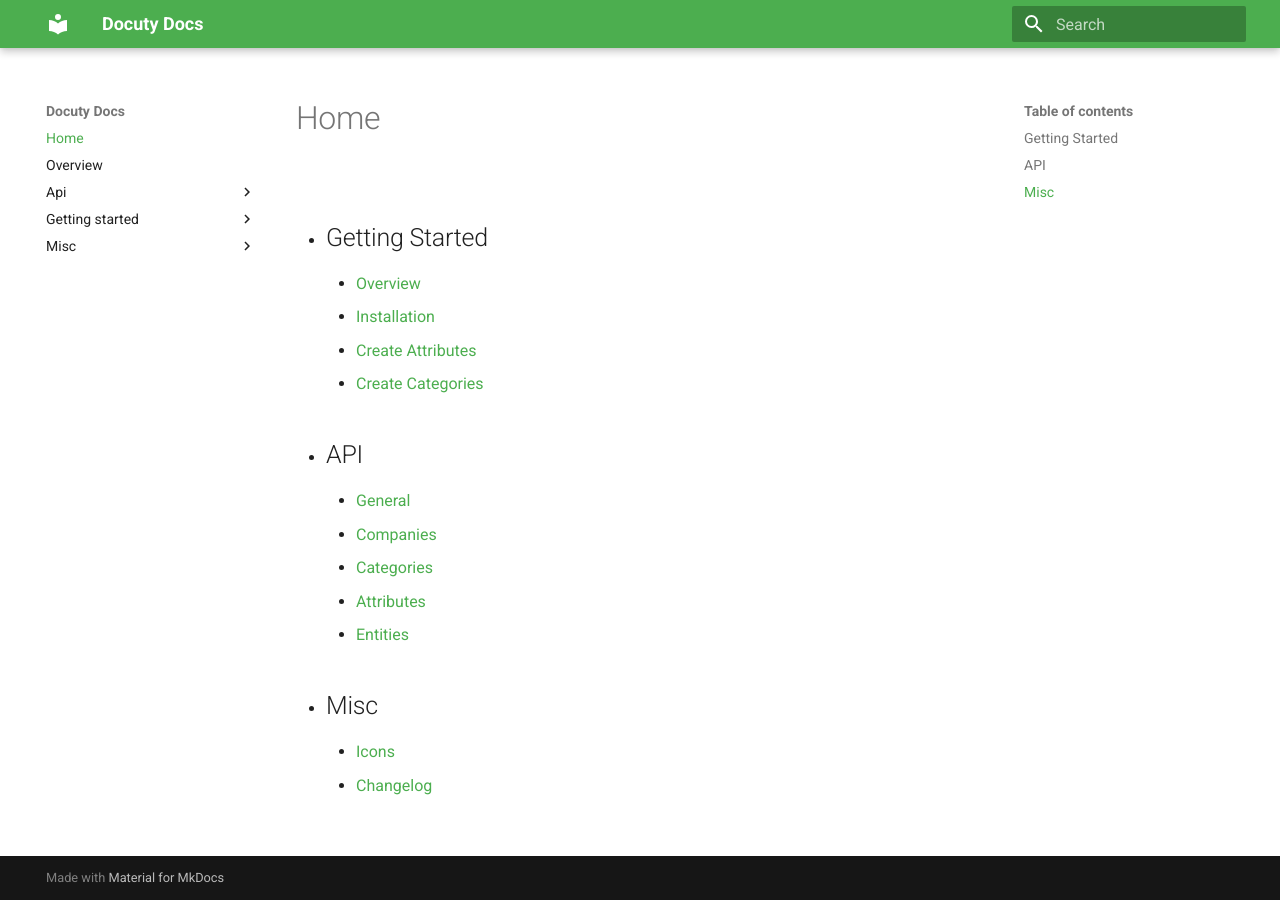
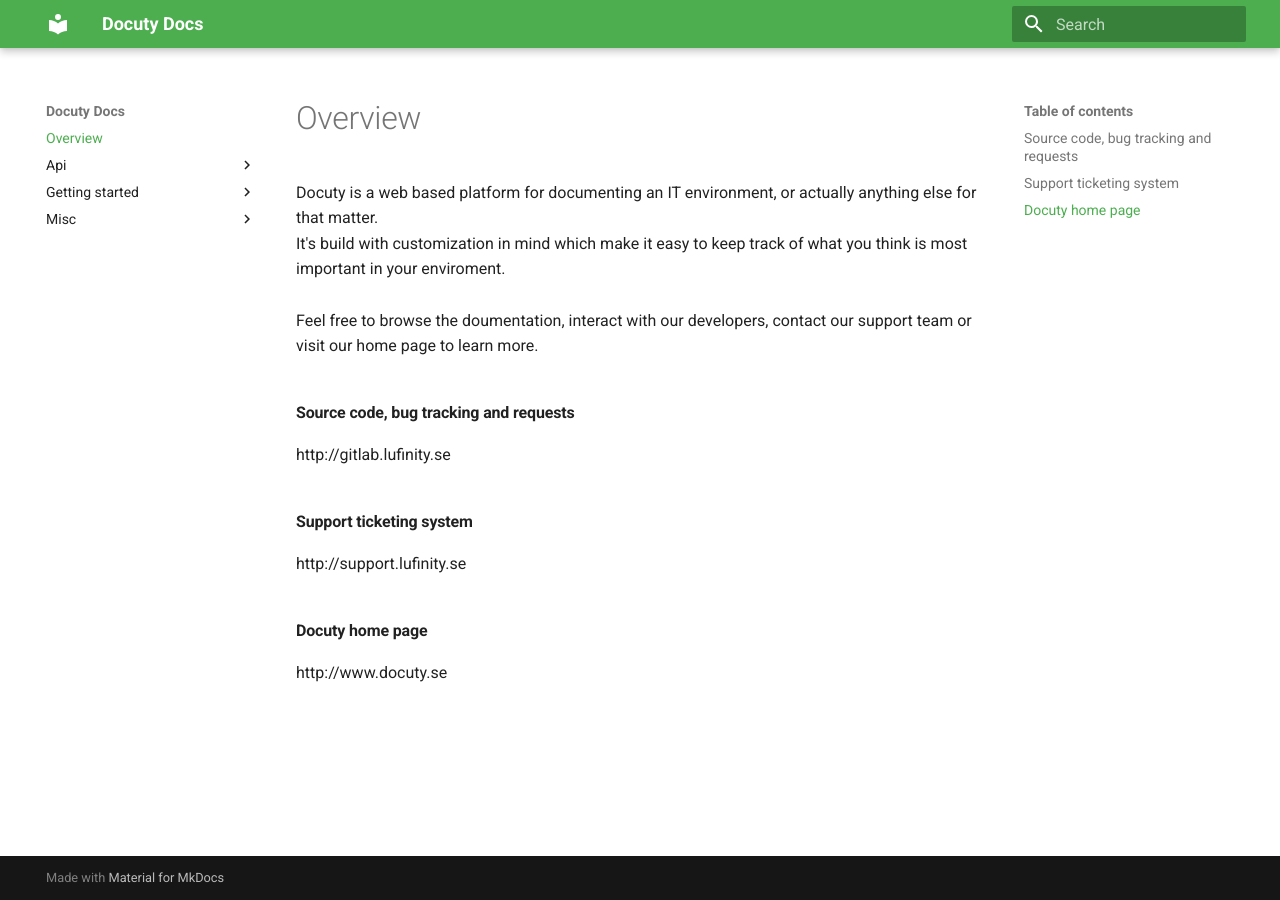
Before and after one commit to lufinity/docuty-docs, an MkDocs documentation site: the page built from docs/index.md, in a window 1280 px wide. Built offline with MkDocs 1.6.1 and Material for MkDocs 9.7.7, drawn with Linux system fonts in a browser that asks for light colours.

Commit message:
New index page

```diff
--- a/docs/index.md
+++ b/docs/index.md
@@ -1,16 +1,15 @@
-- ## Getting Started
-    - [Overview](/{{version}}/overview)
-    - [Installation](/{{version}}/getting-started/installation)
-    - [Create Attributes](/{{version}}/getting-started/create-attributes)
-    - [Create Categories](/{{version}}/getting-started/create-categories)
+# Overview
 
-- ## API
-    - [General](/{{version}}/api/general)
-    - [Companies](/{{version}}/api/companies)
-    - [Categories](/{{version}}/api/categories)
-    - [Attributes](/{{version}}/api/attributes)
-    - [Entities](/{{version}}/api/entities)
-
-- ## Misc
-    - [Icons](/{{version}}/misc/icons)
-    - [Changelog](/{{version}}/misc/changelog)
+Docuty is a web based platform for documenting an IT environment, or actually anything else for that matter.<br/>
+It's build with customization in mind which make it easy to keep track of what you think is most important in your enviroment.
+<br/><br/>
+Feel free to browse the doumentation, interact with our developers, contact our support team or visit our home page to learn more.
+<br/><br/>
+#### Source code, bug tracking and requests
+http://gitlab.lufinity.se
+<br/><br/>
+#### Support ticketing system
+http://support.lufinity.se
+<br/><br/>
+#### Docuty home page
+http://www.docuty.se
--- a/docs/overview.md
+++ /dev/null
@@ -1,15 +0,0 @@
-# Overview
-
-Docuty is a web based platform for documenting an IT environment, or actually anything else for that matter.<br/>
-It's build with customization in mind which make it easy to keep track of what you think is most important in your enviroment.
-<br/><br/>
-Feel free to browse the doumentation, interact with our developers, contact our support team or visit our home page to learn more.
-<br/><br/>
-#### Source code, bug tracking and requests
-http://gitlab.codenull.se
-<br/><br/>
-#### Support ticketing system
-http://support.codenull.se
-<br/><br/>
-#### Docuty home page
-http://www.docuty.se
```
